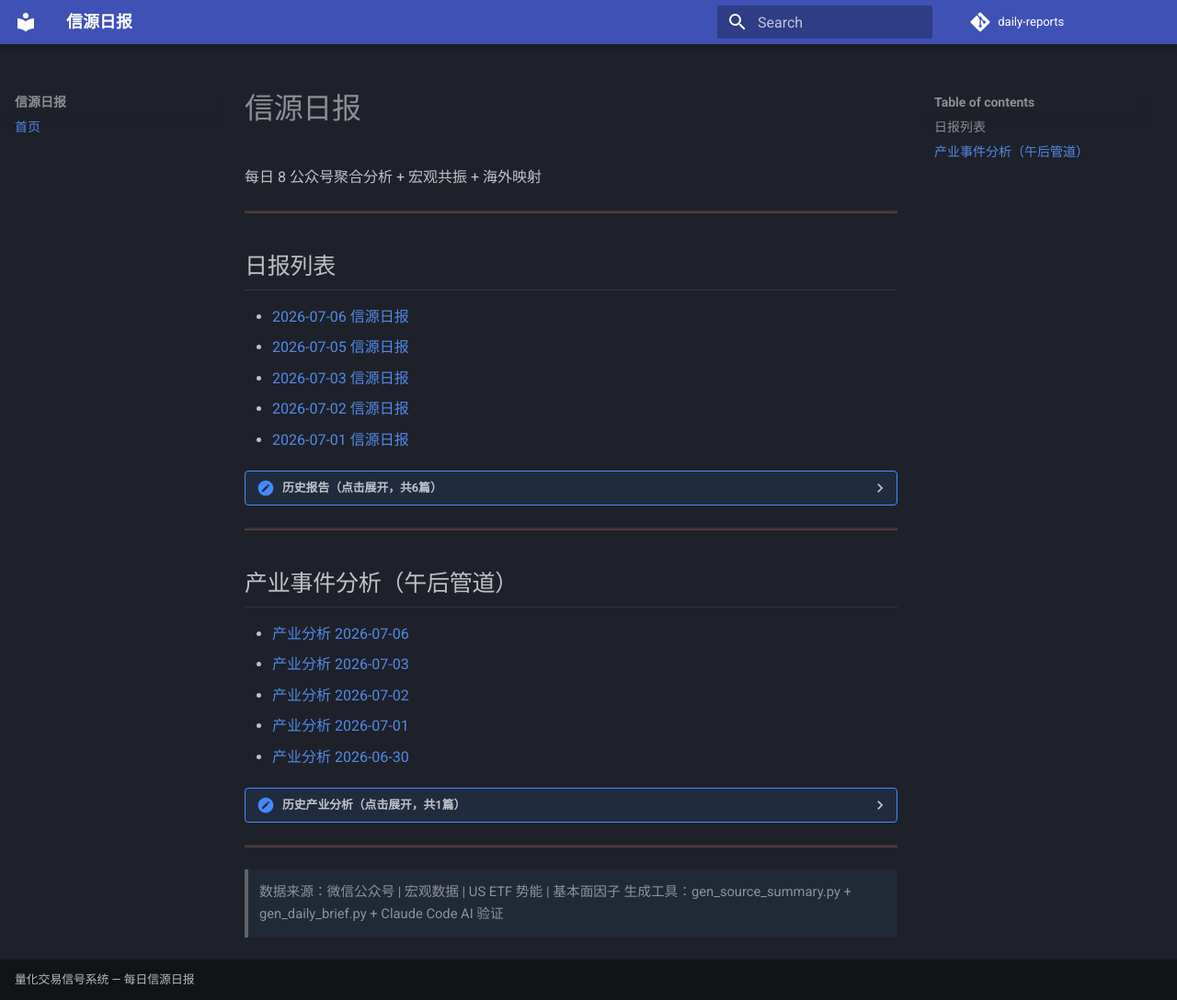
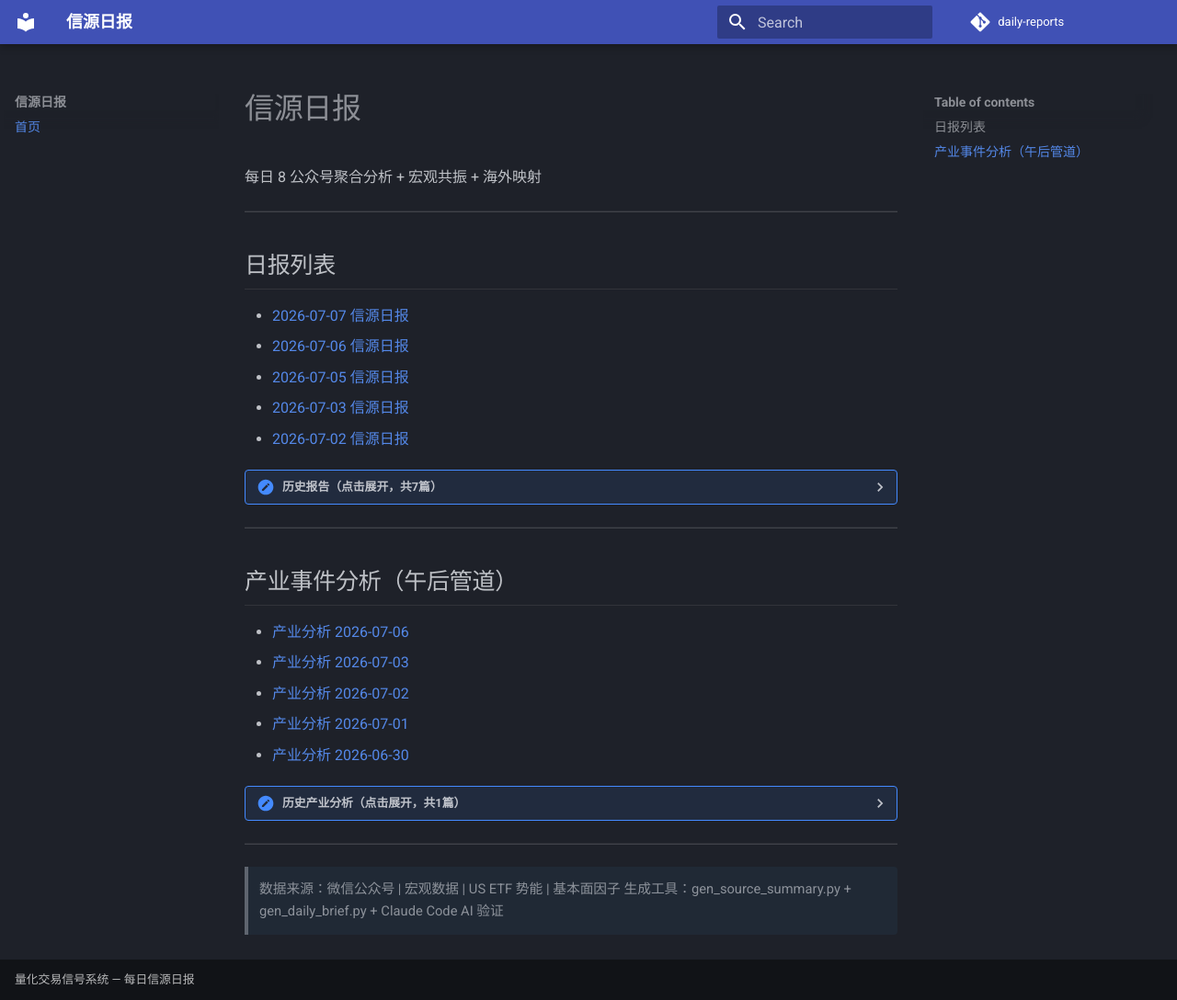
Before and after one commit to xiao-panpan729/daily-reports, an MkDocs documentation site: the page built from docs/index.md, in a window 1280 px wide and 1088 px high. Shown: the whole window at 92% size. Built offline with MkDocs 1.6.1 and Material for MkDocs 9.7.7, drawn with Linux system fonts in a browser that asks for light colours; comment, search, counter and statistics services are not loaded.

Commit message:
add daily report 2026-07-07

```diff
--- a/docs/index.md
+++ b/docs/index.md
@@ -8,15 +8,16 @@
 
 <!-- REPORTS_LIST -->
 
+- [2026-07-07 信源日报](2026-07-07.md)
 - [2026-07-06 信源日报](2026-07-06.md)
 - [2026-07-05 信源日报](2026-07-05.md)
 - [2026-07-03 信源日报](2026-07-03.md)
 - [2026-07-02 信源日报](2026-07-02.md)
-- [2026-07-01 信源日报](2026-07-01.md)
 
 <details>
-<summary>历史报告（点击展开，共6篇）</summary>
+<summary>历史报告（点击展开，共7篇）</summary>
 
+- [2026-07-01 信源日报](2026-07-01.md)
 - [2026-06-30 信源日报](2026-06-30.md)
 - [2026-06-29 信源日报](2026-06-29.md)
 - [2026-06-28 信源日报](2026-06-28.md)
--- a/docs/stylesheets/custom.css
+++ b/docs/stylesheets/custom.css
@@ -108,34 +108,40 @@
 
 /* ===== 产业事件分析 — 午后管道排版 ===== */
 
-/* 产业推导 / 个股特供 / 其他受益个股（四级标题） */
+/* 四级标题（个股特供/产业推导/其他受益个股）：标签化，不去抢正文的眼 */
 .md-typeset h4 {
-    font-size: 1.08em;
-    font-weight: 700;
-    margin-top: 1.6em;
-    margin-bottom: 0.4em;
-    padding: 0.3em 0.8em;
-    border-radius: 4px;
-    border-left: 5px solid #ff8a65;
-    background: rgba(255, 138, 101, 0.08);
-    color: #ff8a65;
+    font-size: 0.95em;
+    font-weight: 600;
+    margin-top: 1.4em;
+    margin-bottom: 0.2em;
+    padding: 0.1em 0.6em;
+    border-radius: 3px;
+    border-left: 3px solid rgba(255, 138, 101, 0.4);
+    background: transparent;
+    color: inherit;
 }
 
-/* 产业推导正文：稍微放大，行距加宽 */
-.md-typeset h4:first-of-type ~ p {
-    font-size: 1.02em;
-    line-height: 1.75;
+/* 个股特供内整体：紧凑小字，和板块正文拉开层次 */
+.md-typeset h4 ~ p {
+    font-size: 0.85em;
+    line-height: 1.6;
+    margin: 0.15em 0;
 }
 
-/* 产业报告中的分割线加粗 */
-.md-typeset hr {
-    height: 2px;
-    background: rgba(255, 138, 101, 0.15);
+/* 个股特供内的股票名：加粗蓝色突出 */
+.md-typeset h4 ~ p strong {
+    color: #42a5f5;
+    font-weight: 700;
 }
 
-/* 个股特供内容缩进，与推导段落在视觉上区分 */
-.md-typeset h4:nth-of-type(2) ~ p,
-.md-typeset h4:nth-of-type(3) ~ p {
-    padding-left: 0.5em;
-    border-left: 2px solid rgba(66, 165, 245, 0.15);
+/* 其他受益个股行：极小灰字，前加 ： */
+.md-typeset h4 ~ p:last-of-type {
+    font-size: 0.82em;
+    color: #888;
 }
+
+/* 产业报告中的分割线淡化 */
+.md-typeset hr {
+    height: 1px;
+    background: rgba(128, 128, 128, 0.12);
+}
```
Also changed, not shown: docs/2026-07-07.md (added, +301 -0 lines).
